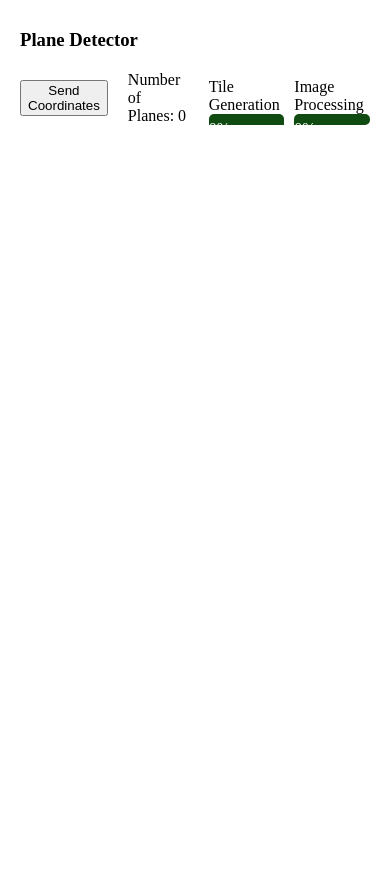
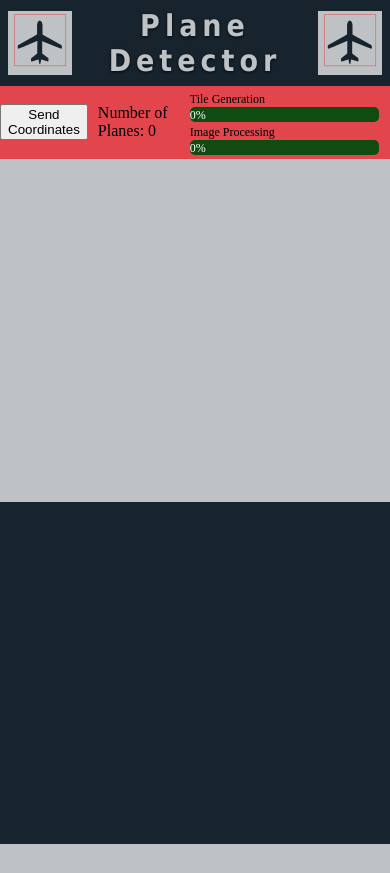
Before and after one commit to nrhoffman/planedetector_yolo, a plain HTML site: page frontend/src/index.html in a window 390 px wide. After the commit the page ends 844 px from the top, so only its background shows below. Drawn offline with Linux system fonts and the light colour scheme; no server answers.

Commit message:
Nrh styling (#6)
* Initial Push

* styled website

* tool gui draft complete

---------

Co-authored-by: nhoff314 <nhoff314@knights.ucf.edu>

```diff
--- /dev/null
+++ b/frontend/src/css/mobile-queries.css
@@ -0,0 +1,60 @@
+@media (max-width: 768px) {
+    #title-banner-container h3 {
+        font-size: 30px;
+    }
+
+    #map-container {
+        display: flex;
+        flex-direction: column;
+        flex-grow: 1;
+        height: auto;
+    }
+
+    #map, #imageDisplay {
+        width: 100%;
+        flex-grow: 1;
+        min-height: 20vh;
+    }
+
+    #imageDisplay img {
+        width: 100%;
+        padding: 20px;
+        height: auto;
+    }
+
+    #progress-container {
+        flex-direction: column;
+        align-items: center;
+        margin-bottom: 10px;
+    }
+
+    .progress-item {
+        width: 90%;
+        height: 15px;
+        margin-bottom: 8px;
+    }
+
+    #progress-container label {
+        font-size: 12px;
+    }
+
+    .progress-bar-container {
+        position: relative;
+        height: 100%;
+        width: 100%;
+        display: flex;
+        align-items: center;
+        justify-content: center;
+    }
+
+    #progress-bar-tiles-empty,
+    #progress-bar-processing-empty {
+        height: 100%;
+    }
+
+    #progress-bar-tiles,
+    #progress-bar-processing {
+        height: 100%;
+        font-size: 12px;
+    }
+}
--- a/frontend/src/css/style.css
+++ b/frontend/src/css/style.css
@@ -1,46 +1,65 @@
 html,
 body {
+    background-color: #BEC2C5;
     height: 100%;
-    margin: 10px;
-    padding: 0;
-    background-color: white;
+    margin: 0;
+    display: flex;
+    flex-direction: column;
 }
 
+/* Title Banner Container Stuff */
+#title-banner-container {
+  background-color: #17232D;
+  display: flex;
+  align-items: center;
+  justify-content: space-between;
+  padding: 2% 2%;
+}
+#title-banner-container h3 {
+  color: #BEC2C5;
+  font-size: 50px;
+  font-family: Tahoma, sans-serif;
+  letter-spacing: 5px;
+  text-shadow: 0px 1px 3px rgba(0, 0, 0, .8);
+  flex: 1;
+  text-align: center;
+  margin: 0;
+}
+#title-banner-container img {
+  width: 64px;
+  height: 64px;
+}
+
+/* Top Banner Container Stuff */
 #top-banner-container {
   width: 100%;
-  background-color: white;
-  border-radius: 5px;
+  background-color: #E2464C;
   overflow: hidden;
-  margin: 20px 0;
   display: flex;
   align-items: center;
-  gap: 20px;
+  gap: 10px;
+  padding: 1% 0%;
 }
-
 button:disabled {
   opacity: 0.5;
   cursor: not-allowed;
 }
-
 #progress-container {
   display: flex;
   align-items: center;
   gap: 10px;
   width: 100%;
 }
-
 .progress-item {
   position: relative;
   height: 40px;
   width: 75%;
 }
-
 .progress-bar-container {
   position: relative;
   height: 100%;
   width: 100%;
 }
-
 #progress-bar-tiles-empty,
 #progress-bar-processing-empty {
   height: 100%;
@@ -51,7 +70,6 @@ button:disabled {
   top: 0;
   left: 0;
 }
-
 #progress-bar-tiles,
 #progress-bar-processing {
   height: 100%;
@@ -65,28 +83,28 @@ button:disabled {
   top: 0;
   left: 0;
   z-index: 1;
+  display: flex;
+  align-items: center;
 }
 
+/* Map and Large Image Container */
 #map-container {
     display: flex;
-    gap: 10px;
+    flex-grow: 1;
 }
-
 #map {
     width: 60vw;
-    height: 80vh;
 }
-
 #imageDisplay {
-    width: 30vw;
-    height: 80vh;
+    width: 40vw;
     overflow: hidden;
     display: flex;
     align-items: center;
     justify-content: center;
+    background-color: #17232D;
 }
-
 #imageDisplay img {
-    max-width: 100%;
-    max-height: 100%;
+    max-width: 99%;
+    max-height: 99%;
+    padding: 50px;
 }
--- a/frontend/src/index.html
+++ b/frontend/src/index.html
@@ -4,10 +4,17 @@
     <link rel="icon" type="x-icon" href="../assets/images/favicon.ico">
     <title>Plane Detector</title>
 
+    <meta name="viewport" content="width=device-width, initial-scale=1.0">
     <link rel="stylesheet" href="./css/style.css" />
+    <link rel="stylesheet" href="./css/mobile-queries.css">
   </head>
   <body>
-      <h3>Plane Detector</h3>
+      <!-- Title Banner -->
+      <div id="title-banner-container">
+          <img src="../assets/images/logo.png" id="logo-1" alt="Logo">
+          <h3>Plane Detector</h3>
+          <img src="../assets/images/logo.png" id="logo-2" alt="Logo">
+      </div>
       <!-- Top Banner -->
       <div id="top-banner-container">
           <!-- Button to send marker coordinates -->
```
Also changed, not shown: 1 other file.
